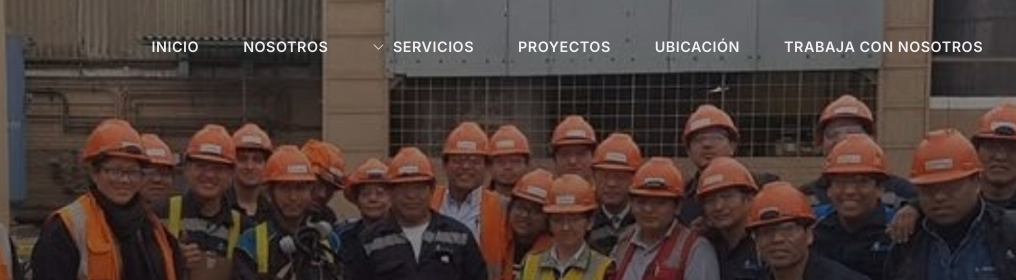
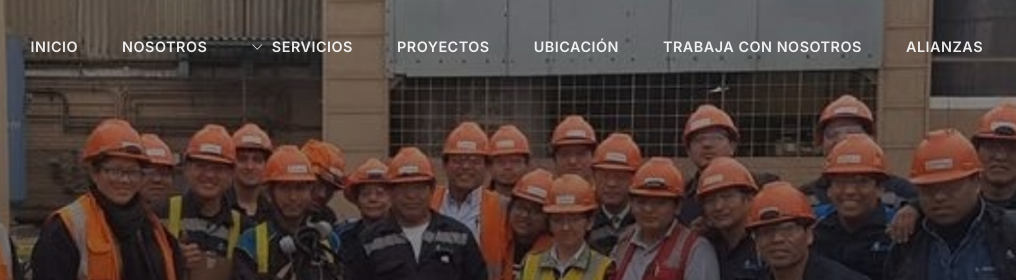
Before and after one commit to Steven45609/SOLDESP-12, a plain HTML site: page Arenado.html in a window 1280 px wide. Shown: the top 280 px of the page, 264-1280 px from the left. Drawn offline with nearby package versions, Linux system fonts and the light colour scheme.

Commit message:
Actualización

```diff
--- a/Arenado.html
+++ b/Arenado.html
@@ -570,6 +570,9 @@
           <li class="nav-item">
             <a class="nav-link active" href="Trabajos.html">TRABAJA CON NOSOTROS</a>
           </li>
+          <li class="nav-item">
+            <a class="nav-link active fw-semibold" href="Alianzas_Estrategicas.html">ALIANZAS</a>
+          </li>
         </ul>
       </div>
     </div>
```
Also changed, not shown: Alianzas_Estrategicas.html (+1 -2 lines), Alquiler.html (+3 -1 lines), Calderia.html (+3 -0 lines), Fabricación.html (+3 -0 lines), Historia.html (+3 -0 lines), Montaje_de_Piping.html (+3 -0 lines), Nosotros.html (+3 -0 lines), Planos.html (+3 -0 lines), Plantas_Desalinizadoras.html (+3 -0 lines), Plantas_Industriales.html (+3 -0 lines), Proyectos.html (+3 -0 lines), Soldaduras_especiales.html (+3 -0 lines), Trabajos.html (+3 -0 lines), Ubicación.html (+3 -0 lines).
